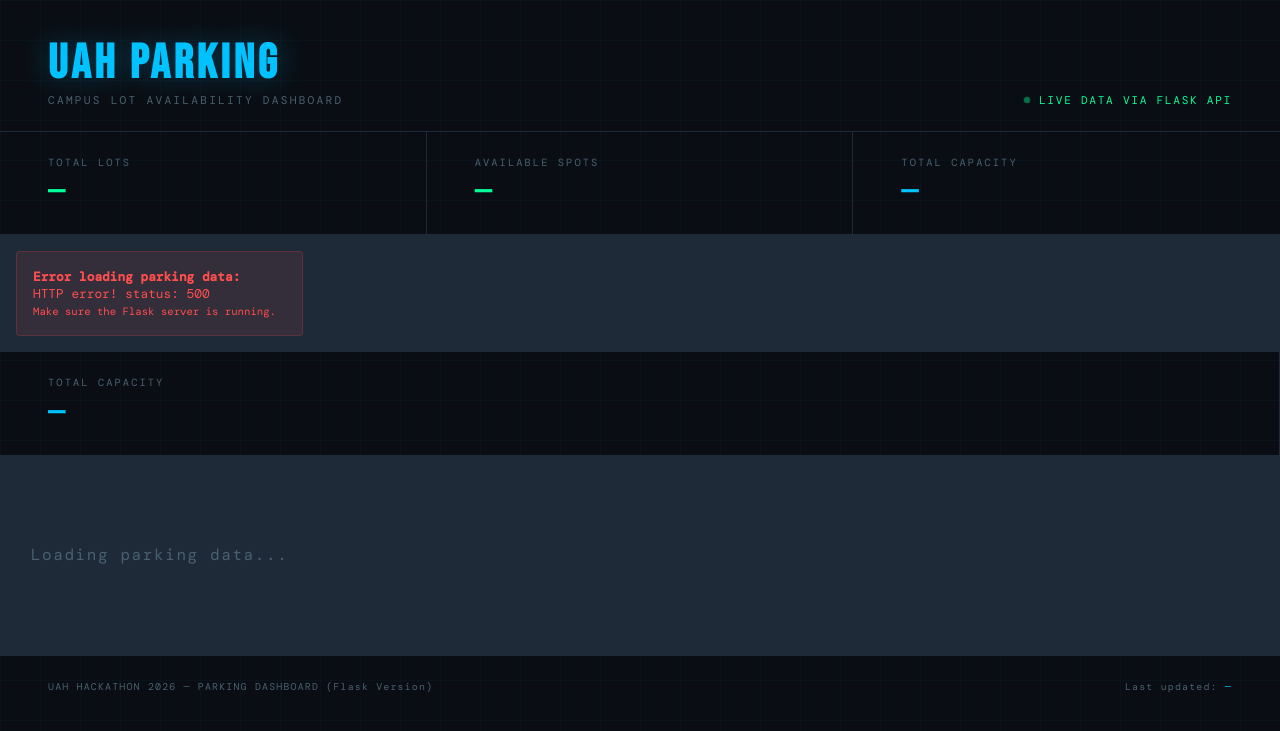
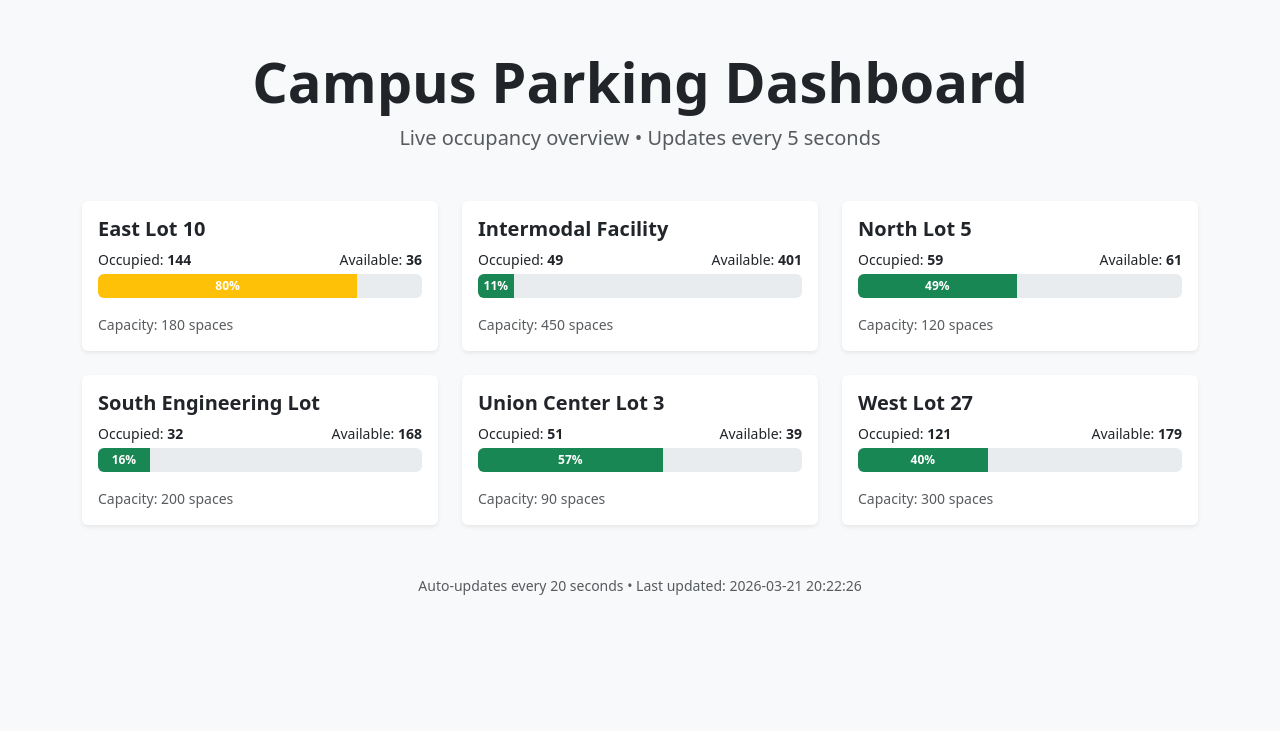
Before and after one commit to amdlift/Hackathon2026, a Flask app: page / in a window 1280 px wide. Shown: the top 731 px of the page. Run offline with Flask 3, Linux system fonts and the light colour scheme; data that the repository does not hold is empty.

Commit message:
added flask, sqlalchemy, and simulated_parking.py

```diff
--- a/app.py
+++ b/app.py
@@ -1,78 +1,117 @@
+from datetime import datetime
 from flask import Flask, render_template, jsonify
-import json
-import random
-from datetime import datetime
+from flask_sqlalchemy import SQLAlchemy
+from sqlalchemy import Integer, String
+from sqlalchemy.orm import DeclarativeBase, Mapped, mapped_column
+import click
 
+class Base(DeclarativeBase):
+  pass
+
+db = SQLAlchemy(model_class=Base)
+
+# create the app
 app = Flask(__name__)
+# configure the SQLite database, relative to the app instance folder
+app.config["SQLALCHEMY_DATABASE_URI"] = "sqlite:///parking.db"
+# initialize the app with the extension
+db.init_app(app)
 
-# Load parking lot data
-def load_parking_data():
-    try:
-        with open('processed_data.json', 'r') as file:
-            data = json.load(file)
-        return data['parking_lots']
-    except FileNotFoundError:
-        # Fallback data if JSON file doesn't exist
-        return [
-            {"lot": "W27", "name": "West Lot 27", "capacity": 300},
-            {"lot": "CGP", "name": "Charger Park Garage", "capacity": 450},
-            {"lot": "E10", "name": "East Lot 10", "capacity": 180},
-            {"lot": "N5", "name": "North Lot 5", "capacity": 120},
-            {"lot": "S14", "name": "South Engineering Lot", "capacity": 200},
-            {"lot": "UC3", "name": "Union Center Lot 3", "capacity": 90},
+class Lot(db.Model):
+    id: Mapped[int] = mapped_column(primary_key=True)
+    name: Mapped[str] = mapped_column(unique=True)
+    capacity: Mapped[int] = mapped_column()
+    occupancy: Mapped[int] = mapped_column(default=0)
+
+    @property
+    def available(self) -> int:
+        return self.capacity - self.occupancy
+
+    def __repr__(self) -> str:
+        return f"<Lot {self.name} | {self.available} free / {self.capacity}>"
+
+# ───────────────────────────────────────────────
+# 4. CLI commands
+# ───────────────────────────────────────────────
+
+@app.cli.command("init-db")
+def init_db_command():
+    """Create all tables (if they don't exist)."""
+    with app.app_context():
+        db.create_all()
+    click.echo("Database initialized.")
+
+
+@app.cli.command("seed-lots")
+@click.option("--reset", is_flag=True, help="Delete all existing lots first")
+def seed_lots_command(reset):
+    """Add initial parking lots (skips duplicates unless --reset used)."""
+    with app.app_context():
+        if reset:
+            Lot.query.delete()
+            db.session.commit()
+            click.echo("All existing lots deleted.")
+
+        # Your known lots — edit names/capacities as needed
+        initial_lots = [
+            {"name": "Intermodal Facility",     "capacity": 450},
+            {"name": "West Lot 27",             "capacity": 300},
+            {"name": "East Lot 10",             "capacity": 180},
+            {"name": "North Lot 5",             "capacity": 120},
+            {"name": "South Engineering Lot",   "capacity": 200},
+            {"name": "Union Center Lot 3",      "capacity":  90},
         ]
 
-# def generate_occupancy_data():
-#     """Generate random occupancy data for all parking lots"""
-#     lots = load_parking_data()
+        added = 0
+        for data in initial_lots:
+            # Check if lot with this name already exists
+            exists = db.session.execute(
+                db.select(Lot).filter_by(name=data["name"])
+            ).scalar_one_or_none()
 
-#     for lot in lots:
-#         # Generate random occupancy (0 to capacity)
-#         occupancy = random.randint(0, lot['capacity'])
-#         available = lot['capacity'] - occupancy
-#         occupancy_pct = round((occupancy / lot['capacity']) * 100)
+            if not exists:
+                lot = Lot(
+                    name=data["name"],
+                    capacity=data["capacity"],
+                    occupancy=0
+                )
+                db.session.add(lot)
+                added += 1
 
-#         # Add calculated fields
-#         lot['occupancy'] = occupancy
-#         lot['available'] = available
-#         lot['occupancy_pct'] = occupancy_pct
+        db.session.commit()
+        click.echo(f"Seed complete. Added {added} new lots.")
 
-#         # Determine status
-#         if occupancy_pct >= 95:
-#             lot['status'] = 'full'
-#         elif occupancy_pct >= 70:
-#             lot['status'] = 'busy'
-#         else:
-#             lot['status'] = 'open'
+@app.route("/")
+@app.route("/dashboard")
+def dashboard():
+    # Fetch all lots, sorted by name
+    lots = db.session.execute(
+        db.select(Lot).order_by(Lot.name)
+    ).scalars().all()
 
-#     return lots
+    return render_template(
+        "lots_dashboard.html",
+        lots=lots,
+        now=datetime.now().strftime("%Y-%m-%d %H:%M:%S")
+    )
 
-@app.route('/')
-def index():
-    """Serve the main dashboard page"""
-    return render_template('index.html')
+@app.route("/api/lots")
+def api_lots():
+    lots = db.session.execute(
+        db.select(Lot).order_by(Lot.name)
+    ).scalars().all()
 
-@app.route('/api/parking-data')
-def get_parking_data():
-    """API endpoint to get current parking lot data"""
-    with open('processed_data.json', 'r') as processed_file:
-        lots = json.load(processed_file)
-
-    # Calculate summary statistics
-    total_lots = len(lots)
-    total_available = sum(lot['available'] for lot in lots)
-    total_capacity = sum(lot['capacity'] for lot in lots)
-    last_updated = datetime.now().strftime('%H:%M:%S')
+    # Return JSON data (easy for JS to consume)
+    data = [{
+        "id": lot.id,
+        "name": lot.name,
+        "capacity": lot.capacity,
+        "occupancy": lot.occupancy,
+        "available": lot.available,
+        "percent": round((lot.occupancy / lot.capacity * 100) if lot.capacity > 0 else 0)
+    } for lot in lots]
 
     return jsonify({
-        'lots': lots,
-        'summary': {
-            'total_lots': total_lots,
-            'total_available': total_available,
-            'total_capacity': total_capacity,
-            'last_updated': last_updated
-        }
+        "lots": data,
+        "now": datetime.now().strftime("%Y-%m-%d %H:%M:%S")
     })
-
-if __name__ == '__main__':
-    app.run(debug=True, host='0.0.0.0', port=5000)
--- /dev/null
+++ b/static/css/custom.css
@@ -0,0 +1,12 @@
+.progress-bar {
+  transition: width 0.6s ease;  /* smooth if you later add live updates */
+}
+
+.card {
+  transition: transform 0.2s;
+}
+
+.card:hover {
+  transform: translateY(-5px);
+  box-shadow: 0 10px 20px rgba(0,0,0,0.12) !important;
+}
--- a/templates/index.html
+++ b/templates/index.html
@@ -1,163 +1,86 @@
-<!DOCTYPE html>
-<html lang="en">
+<!doctype html>
+<html lang="en" data-bs-theme="light">
+<head>
+  <meta charset="utf-8">
+  <meta name="viewport" content="width=device-width, initial-scale=1">
+  <title>{% block title %}Parking Dashboard{% endblock %}</title>
 
-<head>
-  <meta charset="UTF-8" />
-  <meta name="viewport" content="width=device-width, initial-scale=1.0" />
-  <title>UAH Parking Dashboard</title>
-  <link
-    href="https://fonts.googleapis.com/css2?family=Bebas+Neue&family=DM+Mono:wght@400;500&family=DM+Sans:wght@300;400;500&display=swap"
-    rel="stylesheet" />
-  <link rel="stylesheet" href="{{ url_for('static', filename='styles.css') }}" />
+  <!-- Bootstrap 5 CSS -->
+  <link href="https://cdn.jsdelivr.net/npm/bootstrap@5.3.3/dist/css/bootstrap.min.css" rel="stylesheet" integrity="sha384-QWTKZyjpPEjISv5WaRU9OFeRpok6YctnYmDr5pNlyT2bRjXh0JMhjY6hW+ALEwIH" crossorigin="anonymous">
+
+  <!-- Optional: your custom styles -->
+  <link rel="stylesheet" href="{{ url_for('static', filename='css/custom.css') }}">
+
+  {% block head %}{% endblock %}
 </head>
+<body class="bg-light">
 
-<body>
-
-  <header>
-    <div class="logo-block">
-      <h1>UAH PARKING</h1>
-      <p>Campus Lot Availability Dashboard</p>
-    </div>
-    <div class="live-badge">
-      <div class="live-dot"></div>
-      Live Data via Flask API
-    </div>
+  <div class="container my-5">
+    <header class="text-center mb-5">
+      <h1 class="display-4 fw-bold">Campus Parking Dashboard</h1>
+      <p class="lead text-muted">Live occupancy overview • Updates every 5 seconds</p>
     </header>
 
-  <div class="summary">
-    <div class="summary-item">
-      <div class="label">Total Lots</div>
-      <div class="value good" id="total-lots">—</div>
+    {% block content %}{% endblock %}
   </div>
-    <div class="summary-item">
-      <div class="label">Available Spots</div>
-      <div class="value good" id="total-available">—</div>
+
+  <!-- Bootstrap JS (for any interactive parts later) -->
+  <script src="https://cdn.jsdelivr.net/npm/bootstrap@5.3.3/dist/js/bootstrap.bundle.min.js" integrity="sha384-YvpcrYf0tY3lHB60NNkmXc5s9fDVZLESaAA55NDzOxhy9GkcIdslK1eN7N6jIeHz" crossorigin="anonymous"></script>
+  <script>
+  function updateDashboard() {
+    fetch("{{ url_for('api_lots') }}")
+      .then(response => response.json())
+      .then(data => {
+        const container = document.getElementById("lots-container");
+        if (!container) return;
+
+        let html = "";
+        if (data.lots.length === 0) {
+          html = `<div class="col-12"><div class="alert alert-info text-center">No parking lots found.</div></div>`;
+        } else {
+          data.lots.forEach(lot => {
+            const barClass = lot.percent < 60 ? 'bg-success' :
+                            lot.percent <= 85 ? 'bg-warning' : 'bg-danger';
+
+            html += `
+              <div class="col">
+                <div class="card h-100 shadow-sm border-0">
+                  <div class="card-body">
+                    <h5 class="card-title fw-bold">${lot.name}</h5>
+                    <div class="mb-3">
+                      <div class="d-flex justify-content-between mb-1 small">
+                        <span>Occupied: <strong>${lot.occupancy}</strong></span>
+                        <span>Available: <strong>${lot.available}</strong></span>
                       </div>
-    <div class="summary-item">
-      <div class="label">Total Capacity</div>
-      <div class="value" id="total-capacity" style="color:var(--accent)">—</div>
+                      <div class="progress" role="progressbar" aria-label="Occupancy"
+                           aria-valuenow="${lot.percent}" aria-valuemin="0" aria-valuemax="100" style="height: 1.5rem;">
+                        <div class="progress-bar ${barClass} fw-bold" style="width: ${lot.percent}%">
+                          ${lot.percent}%
                         </div>
                       </div>
-
-  <div class="lots-grid" id="lots-grid">
-    <div class="loading">Loading parking data...</div>
                     </div>
-  <div class="summary-item">
-    <div class="label">Total Capacity</div>
-    <div class="value" id="total-capacity" style="color:var(--accent)">—</div>
+                    <div class="text-muted small">Capacity: ${lot.capacity} spaces</div>
                   </div>
-</div>
-
-<div class="lots-grid" id="lots-grid">
-  <div class="loading">Loading parking data...</div>
-</div>
-
-<footer>
-  <span>UAH HACKATHON 2026 &mdash; PARKING DASHBOARD (Flask Version)</span>
-  <span>Last updated: <span id="last-updated">—</span></span>
-</footer>
-
-<script>
-  function getFillClass(pct) {
-    if (pct >= 95) return "fill-danger";
-    if (pct >= 70) return "fill-warn";
-    return "fill-good";
-  }
-
-  function getValueClass(pct) {
-    if (pct >= 95) return "bad";
-    if (pct >= 70) return "warn";
-    return "good";
-  }
-
-  async function fetchParkingData() {
-    const response = await fetch('/api/parking-data');
-    if (!response.ok) {
-      throw new Error(`HTTP error! status: ${response.status}`);
-    }
-    return await response.json();
-  }
-
-  async function renderLots() {
-    const grid = document.getElementById("lots-grid");
-
-    try {
-      const data = await fetchParkingData();
-      const { lots, summary } = data;
-
-      grid.innerHTML = "";
-
-      lots.forEach((lot, i) => {
-        const pct = Math.min(100, Math.max(0, Math.round((lot.percent_full || 0) * 100)));
-
-        const card = document.createElement("div");
-        card.className = "lot-card";
-        card.style.animationDelay = `${i * 0.07}s`;
-
-        const lotName = lot.lot_name || lot.lot_id;
-
-        card.innerHTML = `
-          <div class="lot-header">
-            <div>
-              <div class="lot-id">${lot.lot_id}</div>
-              <div class="lot-name">${lotName}</div>
-            </div>
-            <span class="status-chip">${lot.status}</span>
-          </div>
-
-          <div class="progress-section">
-            <div class="progress-labels">
-              <span>Occupancy</span>
-              <span>${pct}%</span>
-            </div>
-            <div class="progress-bar">
-              <div class="progress-fill ${getFillClass(pct)}" style="width: ${pct}%"></div>
-            </div>
-          </div>
-
-          <div class="stats-row">
-            <div class="stat-box">
-              <div class="stat-label">Available</div>
-              <div class="stat-value ${getValueClass(pct)}">${lot.available}</div>
-            </div>
-            <div class="stat-box">
-              <div class="stat-label">Max Capacity</div>
-              <div class="stat-value" style="color:var(--accent)">${lot.capacity}</div>
                 </div>
               </div>
             `;
-
-        grid.appendChild(card);
           });
-
-      // Summary (from backend)
-      document.getElementById("total-lots").textContent = summary.total_lots;
-      document.getElementById("total-available").textContent = summary.total_available;
-      document.getElementById("total-capacity").textContent = summary.total_capacity;
-      document.getElementById("last-updated").textContent = summary.last_updated;
-
-    } catch (error) {
-      document.getElementById("lots-grid").innerHTML = `
-        <div class="error">
-          <strong>Error loading parking data:</strong><br>
-          ${error.message}<br>
-          <small>Make sure the Flask server is running.</small>
-        </div>
-      `;
-    }
         }
 
-  renderLots();
-  setInterval(renderLots, 10000);
+        container.innerHTML = html;
 
-  document.addEventListener('keydown', (e) => {
-    if (e.code === 'KeyR' && e.ctrlKey) {
-      e.preventDefault();
-      renderLots();
+        // Also update timestamp if you have it
+        const timeEl = document.getElementById("last-updated");
+        if (timeEl) timeEl.textContent = data.now;
+      })
+      .catch(err => console.error("Dashboard update failed:", err));
   }
+
+  // Run immediately, then every 20 seconds
+  document.addEventListener("DOMContentLoaded", () => {
+    updateDashboard();                // initial load
+    setInterval(updateDashboard, 5000);  // every 20 seconds
   });
 </script>
-
 </body>
-
 </html>
--- /dev/null
+++ b/templates/lots_dashboard.html
@@ -0,0 +1,54 @@
+{% extends "index.html" %}
+
+{% block title %}Live Parking Dashboard{% endblock %}
+
+{% block content %}
+
+<div class="row row-cols-1 row-cols-md-2 row-cols-lg-3 g-4" id="lots-container">
+  <!-- Fallback content: rendered by Jinja on initial page load -->
+  {% for lot in lots %}
+    <div class="col">
+      <div class="card h-100 shadow-sm border-0">
+        <div class="card-body">
+          <h5 class="card-title fw-bold">{{ lot.name }}</h5>
+
+          <div class="mb-3">
+            <div class="d-flex justify-content-between mb-1 small">
+              <span>Occupied: <strong>{{ lot.occupancy }}</strong></span>
+              <span>Available: <strong>{{ lot.available }}</strong></span>
+            </div>
+
+            {% set percent = (lot.occupancy / lot.capacity * 100) | round(0) if lot.capacity > 0 else 0 %}
+            {% set bar_class = 'bg-success' if percent < 60 else 'bg-warning' if percent <= 85 else 'bg-danger' %}
+
+            <div class="progress" role="progressbar" aria-label="Occupancy"
+                 aria-valuenow="{{ percent }}" aria-valuemin="0" aria-valuemax="100" style="height: 1.5rem;">
+              <div class="progress-bar {{ bar_class }} fw-bold" style="width: {{ percent }}%">
+                {{ percent }}%
+              </div>
+            </div>
+          </div>
+
+          <div class="text-muted small">
+            Capacity: {{ lot.capacity }} spaces
+          </div>
+        </div>
+      </div>
+    </div>
+  {% else %}
+    <div class="col-12">
+      <div class="alert alert-info text-center">
+        No parking lots found. Try running <code>flask seed-lots</code>!
+      </div>
+    </div>
+  {% endfor %}
+</div>
+
+<div class="text-center mt-5">
+  <small class="text-muted">
+    Auto-updates every 20 seconds • Last updated:
+    <span id="last-updated">{{ now }}</span>
+  </small>
+</div>
+
+{% endblock %}
```
Also changed, not shown: simulate_parking.py (added, +119 -0 lines), instance/parking.db (added), instance/project.db (added). Lines whose indentation alone changed are shown as unchanged.
